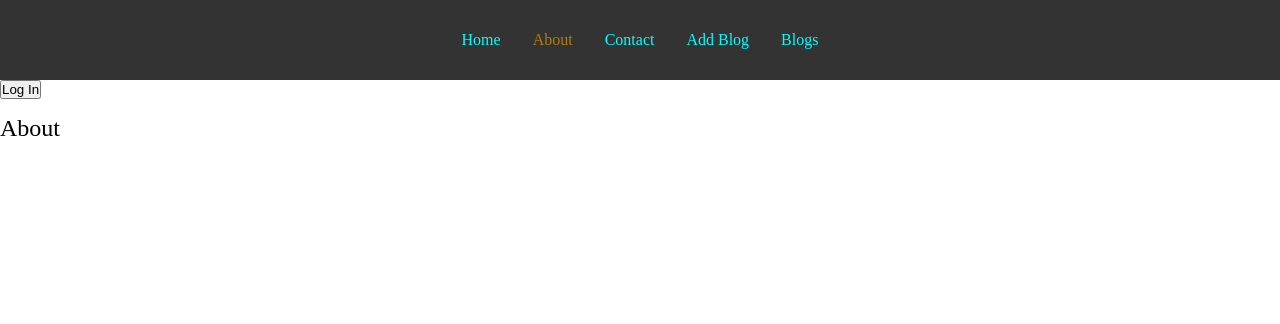
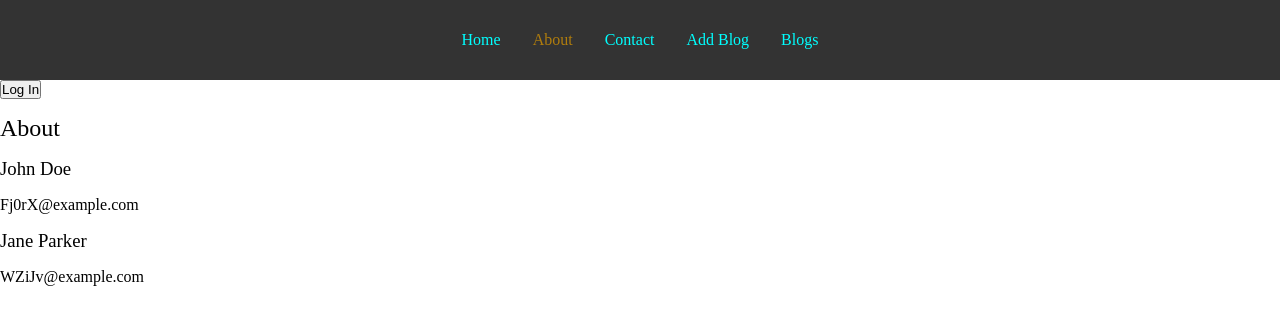
Before and after one commit to sadekur/country-app, a React (Create React App) app: page /about in a window 1280 px wide. Shown: the top 324 px of the page. Built offline with nearby package versions, Linux system fonts and the light colour scheme; data requests are answered from the project's data file.

Commit message:
add someythisng

```diff
--- /dev/null
+++ b/database/db.json
@@ -0,0 +1,14 @@
+{
+    "user": [
+        {
+            "id": 1,
+            "name": "John Doe",
+            "email": "Fj0rX@example.com"
+        },
+        {
+            "id": 2,
+            "name": "Jane Parker",
+            "email": "WZiJv@example.com"
+        }
+    ]
+}
--- a/package.json
+++ b/package.json
@@ -6,6 +6,7 @@
     "@testing-library/jest-dom": "^5.17.0",
     "@testing-library/react": "^13.4.0",
     "@testing-library/user-event": "^13.5.0",
+    "axios": "^1.7.9",
     "json-server": "^1.0.0-beta.3",
     "react": "^18.3.1",
     "react-dom": "^18.3.1",
--- a/src/layout/NavBar.jsx
+++ b/src/layout/NavBar.jsx
@@ -1,4 +1,3 @@
-import React, { useState } from 'react'
 import { NavLink } from 'react-router-dom'
 import "../App.css";
 
--- a/src/pages/About/index.jsx
+++ b/src/pages/About/index.jsx
@@ -1,11 +1,30 @@
-import React from 'react'
+import React, { useEffect, useState } from "react";
+import axios from 'axios';
 
-function About() {
+const About = () => {
+  const [users, setUsers] = useState([]);
+  const getAllUsers = async () => {
+    const respose = await axios ("http://localhost:3000/user");
+    setUsers(respose.data);
+  };
+  useEffect(() => {
+    getAllUsers();
+  }, []);
+  console.log(users);
+
   return (
     <div>
       <h2>About</h2>
+      {users.map((user) => {
+        return (
+          <div key={user.id}>
+            <h3>{user.name}</h3>
+            <p>{user.email}</p>
+          </div>
+        );
+      })}
     </div>
-  )
-}
+  );
+};
 
-export default About
+export default About;
--- a/src/pages/Blogs/index.jsx
+++ b/src/pages/Blogs/index.jsx
@@ -12,9 +12,13 @@ function Blogs() {
       return str;
     }
   }
+  const clearBlogs = () => {
+    setBlogs([]);
+  }
   return (
     <div>
       <h2>Blogs</h2>
+      <button onClick={clearBlogs}>Clear Blogs</button>
       <section>
         {blogs.map((blog) => {
           const {id, title, body} = blog;
```
Also changed, not shown: 1 other file (tests, documents, lock files or other folders).
